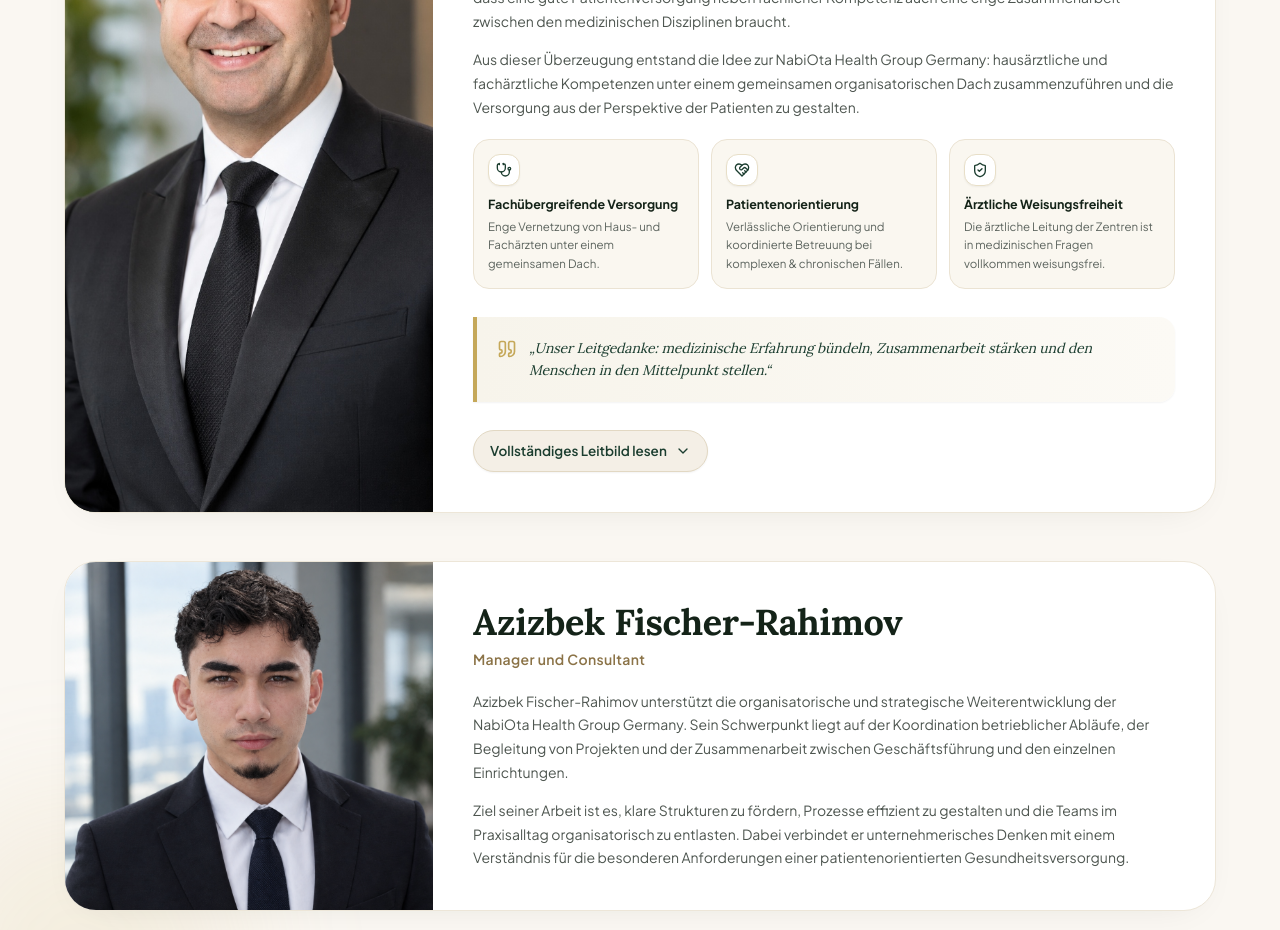
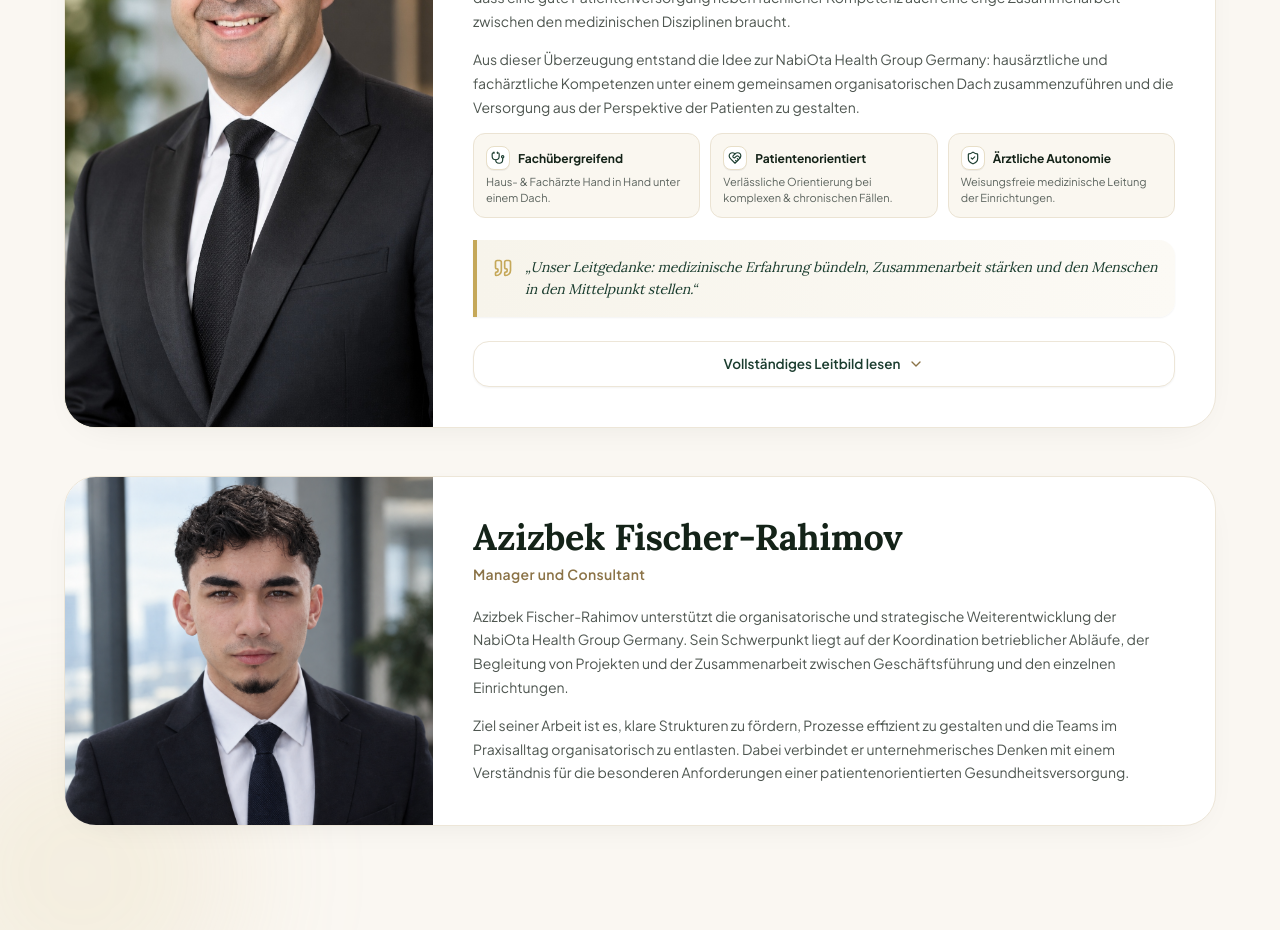
Before and after one commit to Arkadii-Redozubov-personal/Holding-NabiOta-Health-Group-Germany, a Next.js app: page /about in a window 1280 px wide. Shown: the part 4780-5710 px from the top of the page. Built offline with nearby package versions, Linux system fonts and the light colour scheme.

Commit message:
style(about): compact key points and make statement button full-width with card background

```diff
--- a/src/components/pages/AboutPageComponent.tsx
+++ b/src/components/pages/AboutPageComponent.tsx
@@ -794,75 +794,75 @@
     founderKeyPoints: [
       {
         title: isRu
-          ? "Междисциплинарная помощь"
+          ? "Междисциплинарность"
           : isUz
-          ? "Ko'p tarmoqli tibbiy yordam"
+          ? "Ko'p tarmoqli yordam"
           : isEn
-          ? "Cross-Disciplinary Care"
+          ? "Interdisciplinary"
           : isTr
-          ? "Branşlar Arası Sağlık Hizmeti"
+          ? "Branşlar Arası Uyum"
           : isAr
-          ? "رعاية متعددة التخصصات"
-          : "Fachübergreifende Versorgung",
+          ? "تكامل التخصصات"
+          : "Fachübergreifend",
         desc: isRu
-          ? "Тесное взаимодействие терапевтов и узких специалистов под одной крышей."
+          ? "Тесное взаимодействие терапевтов и узких специалистов."
           : isUz
-          ? "Umumiy amaliyot va ixtisoslashgan shifokorlarning yagona tizimda hamkorligi."
+          ? "Umumiy va ixtisoslashgan shifokorlar yaqin hamkorligi."
           : isEn
-          ? "Close integration of primary care and medical specialists under one roof."
+          ? "Primary & specialist care closely united under one roof."
           : isTr
-          ? "Aile hekimleri ve uzman hekimlerin tek çatı altında kesintisiz iş birliği."
+          ? "Aile ve uzman hekimlerin tek çatı altında iş birliği."
           : isAr
-          ? "تكامل وثيق بين أطباء الأسرة والأطباء الاختصاصيين تحت سقف تنظيمي واحد."
-          : "Enge Vernetzung von Haus- und Fachärzten unter einem gemeinsamen Dach.",
+          ? "تعاون وثيق بين أطباء الأسرة والأطباء الاختصاصيين."
+          : "Haus- & Fachärzte Hand in Hand unter einem Dach.",
       },
       {
         title: isRu
-          ? "Ориентир на пациента"
+          ? "Забота о пациенте"
           : isUz
-          ? "Bemorga yo'naltirilganlik"
+          ? "Bemorga yo'naltirilgan"
           : isEn
-          ? "Patient-Centered Guidance"
+          ? "Patient-Centered"
           : isTr
-          ? "Hasta Odaklı Yaklaşım"
+          ? "Hasta Odaklı"
           : isAr
-          ? "توجيه ورعاية المريض"
-          : "Patientenorientierung",
+          ? "التركيز على المريض"
+          : "Patientenorientiert",
         desc: isRu
-          ? "Надежная маршрутизация и координация при сложных и хронических заболеваниях."
+          ? "Надежная маршрутизация при сложных и хронических случаях."
           : isUz
-          ? "Murakkab va surunkali kasalliklarda ishonchli yo'naltirish va muvofiqlashtirilgan davolash."
+          ? "Murakkab va surunkali kasalliklarda ishonchli yo'nalish."
           : isEn
-          ? "Dependable guidance and coordinated treatment steps for complex & chronic conditions."
+          ? "Dependable guidance for complex & chronic conditions."
           : isTr
-          ? "Karmaşık ve kronik rahatsızlıklarda güvenilir rehberlik ve koordineli tedavi."
+          ? "Karmaşık ve kronik rahatsızlıklarda güvenilir rehberlik."
           : isAr
-          ? "مسار موثوق وتوجيه دقيق في الحالات المرضية المعقدة والأمراض المزمنة."
-          : "Verlässliche Orientierung und koordinierte Betreuung bei komplexen & chronischen Fällen.",
+          ? "توجيه موثوق للحالات المعقدة والأمراض المزمنة."
+          : "Verlässliche Orientierung bei komplexen & chronischen Fällen.",
       },
       {
         title: isRu
-          ? "Врачебная независимость"
+          ? "Врачебная автономия"
           : isUz
-          ? "Shifokorlik mustaqilligi"
+          ? "Tibbiy mustaqillik"
           : isEn
-          ? "Clinical Independence"
+          ? "Clinical Autonomy"
           : isTr
           ? "Tıbbi Bağımsızlık"
           : isAr
-          ? "الاستقلالية الطبية التامة"
-          : "Ärztliche Weisungsfreiheit",
+          ? "استقلالية طبية"
+          : "Ärztliche Autonomie",
         desc: isRu
-          ? "Медицинское руководство центров полностью свободно от сторонних указаний в клинических вопросах."
+          ? "Полная независимость в медицинских решениях."
           : isUz
-          ? "Tibbiyot markazlari bosh shifokorlari klinik qarorlarda to'liq mustaqildir."
+          ? "Klinik qarorlarda mustaqil va erkin shifokorlik."
           : isEn
-          ? "Medical directorship of centers remains strictly free from non-clinical directives."
+          ? "Strictly independent, non-directive medical directorship."
           : isTr
-          ? "Merkezlerin tıbbi yönetimi klinik kararlarda talimatsız ve bağımsızdır."
+          ? "Klinik kararlarda talimatsız tam hekimlik özerkliği."
           : isAr
-          ? "تتمتع الإدارات الطبية في المراكز باستقلالية كاملة في جميع القرارات العلاجية."
-          : "Die ärztliche Leitung der Zentren ist in medizinischen Fragen vollkommen weisungsfrei.",
+          ? "إدارة طبية حرة ومستقلة تماماً في القرارات العلاجية."
+          : "Weisungsfreie medizinische Leitung der Einrichtungen.",
       },
     ],
 
@@ -2102,22 +2102,24 @@
                       ))}
                     </div>
 
-                    {/* Key Highlights (3 cards) */}
-                    <div className="grid grid-cols-1 sm:grid-cols-3 gap-3 my-5">
+                    {/* Key Highlights (3 cards) - Compact & Shortened */}
+                    <div className="grid grid-cols-1 sm:grid-cols-3 gap-2.5 my-3.5">
                       {t.founderKeyPoints.map((point: { title: string; desc: string }, idx: number) => (
                         <div
                           key={idx}
-                          className="bg-[#FAF7F0] border border-[#EBE3D3] rounded-2xl p-3.5 flex flex-col justify-start transition-all hover:border-[#D5B878]/70 hover:shadow-xs"
+                          className="bg-[#FAF7F0] border border-[#EBE3D3] rounded-xl p-2.5 sm:p-3 flex flex-col justify-start transition-all hover:border-[#D5B878]/70 hover:shadow-xs"
                         >
-                          <div className="w-8 h-8 rounded-xl bg-white border border-[#E8DFC8] text-[#1B3D2F] flex items-center justify-center shrink-0 mb-2.5 shadow-xs">
-                            {idx === 0 && <Stethoscope className="w-4 h-4 text-[#1B3D2F]" />}
-                            {idx === 1 && <HeartHandshake className="w-4 h-4 text-[#1B3D2F]" />}
-                            {idx === 2 && <ShieldCheck className="w-4 h-4 text-[#1B3D2F]" />}
+                          <div className="flex items-center gap-2 mb-1">
+                            <div className="w-6 h-6 rounded-lg bg-white border border-[#E8DFC8] text-[#1B3D2F] flex items-center justify-center shrink-0 shadow-2xs">
+                              {idx === 0 && <Stethoscope className="w-3.5 h-3.5 text-[#1B3D2F]" />}
+                              {idx === 1 && <HeartHandshake className="w-3.5 h-3.5 text-[#1B3D2F]" />}
+                              {idx === 2 && <ShieldCheck className="w-3.5 h-3.5 text-[#1B3D2F]" />}
+                            </div>
+                            <h4 className="text-[12px] font-bold text-[#142318] leading-tight">
+                              {point.title}
+                            </h4>
                           </div>
-                          <h4 className="text-[12.5px] font-bold text-[#142318] leading-snug">
-                            {point.title}
-                          </h4>
-                          <p className="text-[11.5px] text-[#5C645E] leading-relaxed mt-1 font-sans">
+                          <p className="text-[11px] text-[#5C645E] leading-snug font-sans">
                             {point.desc}
                           </p>
                         </div>
@@ -2125,7 +2127,7 @@
                     </div>
 
                     {/* Featured Guiding Principle Quote (Leitgedanke) */}
-                    <div className="bg-gradient-to-r from-[#F7F4EB] to-[#FCFAF5] border-l-4 border-[#C5A859] rounded-r-2xl p-4 sm:p-5 my-2 shadow-xs">
+                    <div className="bg-gradient-to-r from-[#F7F4EB] to-[#FCFAF5] border-l-4 border-[#C5A859] rounded-r-2xl p-3.5 sm:p-4 my-2 shadow-xs">
                       <div className="flex items-start gap-3">
                         <Quote className="w-5 h-5 text-[#C5A859] shrink-0 mt-0.5" />
                         <p className="text-[13.5px] sm:text-[14px] font-serif italic text-[#1B3D2F] leading-relaxed">
@@ -2134,19 +2136,19 @@
                       </div>
                     </div>
 
-                    {/* Expand/Collapse Toggle Button */}
-                    <div className="mt-4 pt-1 flex items-center">
+                    {/* Expand/Collapse Toggle Button - Full Width, Background matches Card */}
+                    <div className="mt-3.5 pt-0.5">
                       <button
                         type="button"
                         onClick={() => setIsFounderExpanded(!isFounderExpanded)}
-                        className="group inline-flex items-center gap-2 text-[13px] sm:text-[13.5px] font-semibold text-[#1B3D2F] hover:text-[#8B7347] bg-[#F4EFE6] hover:bg-[#EFE8DC] active:scale-[0.99] transition-all duration-200 px-4 py-2.5 rounded-full border border-[#E2D8C3] cursor-pointer shadow-xs"
+                        className="w-full group inline-flex items-center justify-center gap-2 text-[13px] sm:text-[13.5px] font-semibold text-[#1B3D2F] hover:text-[#8B7347] bg-white hover:bg-[#FAF8F5] active:scale-[0.995] transition-all duration-200 py-3 px-5 rounded-2xl border border-[#EDE6D8] hover:border-[#D5B878] cursor-pointer shadow-xs"
                         aria-expanded={isFounderExpanded}
                       >
                         <span>{isFounderExpanded ? t.founderCollapseBtn : t.founderExpandBtn}</span>
                         {isFounderExpanded ? (
-                          <ChevronUp className="w-4 h-4 transition-transform duration-200 group-hover:-translate-y-0.5" />
+                          <ChevronUp className="w-4 h-4 transition-transform duration-200 group-hover:-translate-y-0.5 text-[#8B7347]" />
                         ) : (
-                          <ChevronDown className="w-4 h-4 transition-transform duration-200 group-hover:translate-y-0.5" />
+                          <ChevronDown className="w-4 h-4 transition-transform duration-200 group-hover:translate-y-0.5 text-[#8B7347]" />
                         )}
                       </button>
                     </div>
@@ -2157,7 +2159,7 @@
                 <div
                   className={`transition-all duration-500 ease-in-out overflow-hidden ${
                     isFounderExpanded
-                      ? "max-h-[2200px] opacity-100 border-t border-[#EDE6D8] bg-[#FAF8F3]"
+                      ? "max-h-[2200px] opacity-100 border-t border-[#EDE6D8] bg-white"
                       : "max-h-0 opacity-0"
                   }`}
                 >
```
